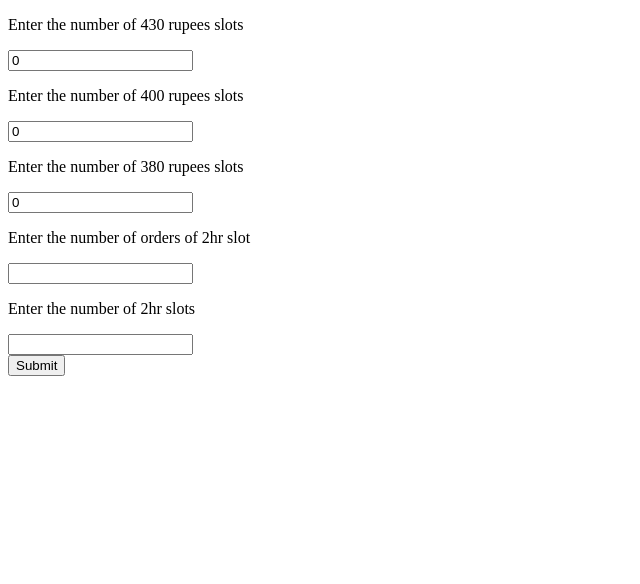
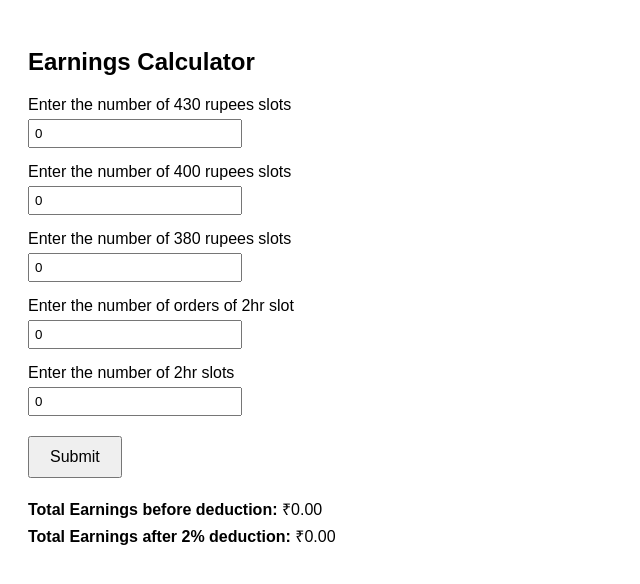
Before and after one commit to suhaslokesh123/slot-calculator, a plain HTML site: page index.html in a window 1280 px wide. Both pictures are taken after a click on the button "Submit". Shown: the whole page, without its empty margins (0-640 px from the left). Drawn offline with Linux system fonts and the light colour scheme.

Commit message:
Update index.html

```diff
--- a/index.html
+++ b/index.html
@@ -1,35 +1,59 @@
-<!--
-Online HTML, CSS and JavaScript editor to run code online.
--->
 <!DOCTYPE html>
 <html lang="en">
 
 <head>
   <meta charset="UTF-8" />
   <meta name="viewport" content="width=device-width, initial-scale=1.0" />
-  <link rel="stylesheet" href="style.css" />
   <title>Earnings Calculator</title>
+  <style>
+    body {
+      font-family: Arial, sans-serif;
+      padding: 20px;
+    }
+
+    input {
+      margin-bottom: 10px;
+      width: 200px;
+      padding: 5px;
+    }
+
+    button {
+      margin-top: 10px;
+      padding: 10px 20px;
+      font-size: 16px;
+    }
+
+    #output {
+      margin-top: 20px;
+    }
+
+    p {
+      margin: 5px 0;
+    }
+  </style>
 </head>
 
 <body>
+  <h2>Earnings Calculator</h2>
+
   <p>Enter the number of 430 rupees slots</p>
-  <input type="number" id="430" value="0"><br>
+  <input type="number" id="430" value="0" min="0"><br>
 
   <p>Enter the number of 400 rupees slots</p>
-  <input type="number" id="400" value="0"><br>
+  <input type="number" id="400" value="0" min="0"><br>
 
   <p>Enter the number of 380 rupees slots</p>
-  <input type="number" id="380" value="0"><br>
+  <input type="number" id="380" value="0" min="0"><br>
 
   <p>Enter the number of orders of 2hr slot</p>
-  <input type="number" id="ord"><br>
+  <input type="number" id="ord" value="0" min="0"><br>
 
   <p>Enter the number of 2hr slots</p>
-  <input type="number" id="slot"><br>
+  <input type="number" id="slot" value="0" min="0"><br>
 
   <button id="submit">Submit</button>
 
-  <!-- Output container (starts empty) -->
+  <!-- Output container -->
   <div id="output"></div>
 
   <script>
@@ -40,27 +64,26 @@ Online HTML, CSS and JavaScript editor to run code online.
       const ordInput = document.getElementById("ord").value;
       const slotInput = document.getElementById("slot").value;
 
-  // Validate that both orders and slots are NOT empty
+      // Validate that both orders and slots are filled
       if (ordInput === "" || slotInput === "") {
         alert("Please fill in both Orders and Slots fields.");
-    return; // stop execution
+        return;
       }
 
       const orders = Number(ordInput);
       const slots = Number(slotInput);
-  // Corrected calculation
+
+      // Calculation
       const total = val430 * 430 + val400 * 400 + val380 * 380 + orders * 10 + slots * 210;
+      const tax = total * 0.02;
+      const res = total - tax;
 
-  const tax= total*0.02;
-  const res=total-tax;
+      // Display result
       document.getElementById("output").innerHTML = `
-  <p><strong>Total Earnings before deduction :</strong> ₹${total}</p>
-  <br>
-  <p><strong>Total Earnings after deduction :</strong> ₹${res}</p>
+        <p><strong>Total Earnings before deduction:</strong> ₹${total.toFixed(2)}</p>
+        <p><strong>Total Earnings after 2% deduction:</strong> ₹${res.toFixed(2)}</p>
       `;
-
     });
-
   </script>
 </body>
 
```
Lines whose indentation alone changed are shown as unchanged.
